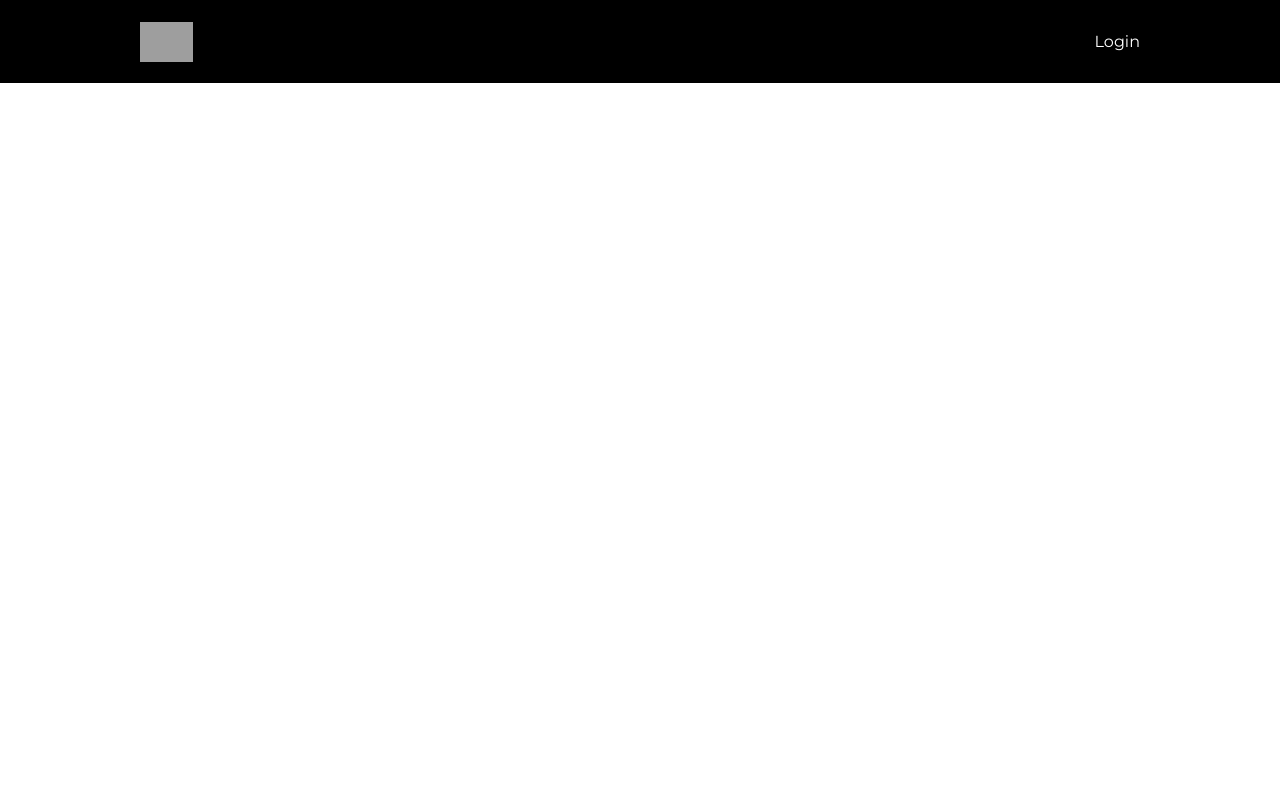
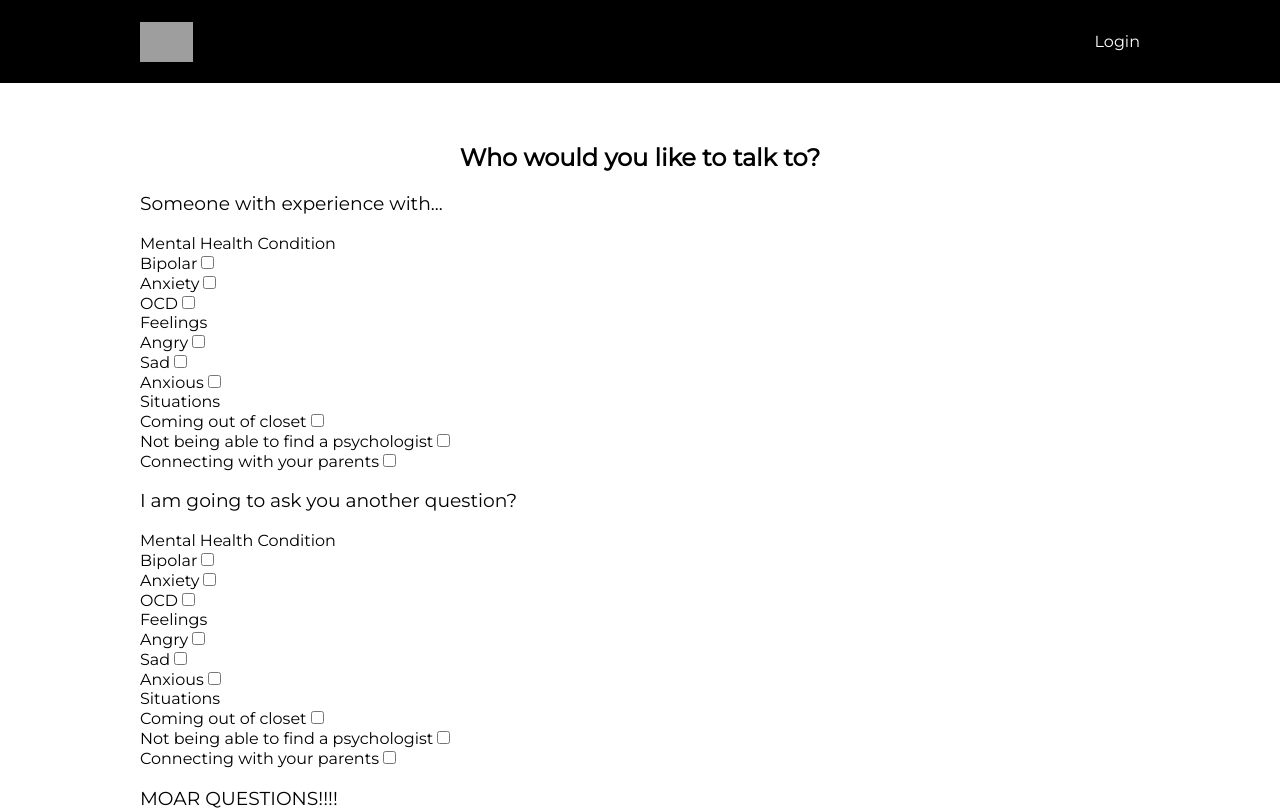
Before and after one commit to HFH-Heart-On-My-Sleeve/RealMates-UI, a React (Create React App) app: page /help-seeker in a window 1280 px wide. Shown: the top 810 px of the page. Built offline with nearby package versions, Linux system fonts and the light colour scheme; grey boxes are pictures that could not be loaded.

Commit message:
Add Helpseeker form

```diff
--- a/src/App.js
+++ b/src/App.js
@@ -6,7 +6,7 @@
 } from "react-router-dom";
 
 import SeekingHelp from './components/seeking-help';
-import { FilterGrid } from './components/filter-options';
+import HelpSeekerForm from './components/help-seeker-form';
 
 import './App.scss';
 
@@ -30,8 +30,8 @@
             <Route exact path="/">
               <SeekingHelp />
             </Route>
-            <Route path="/about">
-              <About />
+            <Route path="/help-seeker">
+              <HelpSeekerForm />
             </Route>
             <Route path="/dashboard">
               <Dashboard />
@@ -43,15 +43,6 @@
   );
 }
 
-function About() {
-  return (
-    <div>
-      <h2>About</h2>
-      <FilterGrid />
-    </div>
-  );
-}
-
 function Dashboard() {
   return (
     <div>
--- /dev/null
+++ b/src/components/form-question-layout/index.js
@@ -0,0 +1,15 @@
+import React from "react";
+import './index.scss';
+
+const FormQuestionLayout = ({ title, children }) => {
+  return (
+    <div className="form-question-layout">
+      <h3>{title}</h3>
+      <div>
+        {children}
+      </div>
+    </div>
+  )
+};
+
+export default FormQuestionLayout;
--- /dev/null
+++ b/src/components/form-question-layout/index.scss
@@ -0,0 +1,3 @@
+.form-question-layout {
+
+}
--- /dev/null
+++ b/src/components/help-seeker-form/index.js
@@ -0,0 +1,24 @@
+import React from "react";
+import FormQuestionLayout from '../form-question-layout';
+import { FilterGrid } from '../filter-options';
+
+const HelpSeekerForm = () => {
+  return (
+    <React.Fragment>
+      <h2>Who would you like to talk to?</h2>
+      <FormQuestionLayout title="Someone with experience with...">
+        <FilterGrid />
+      </FormQuestionLayout>
+
+      <FormQuestionLayout title="I am going to ask you another question?">
+        <FilterGrid />
+      </FormQuestionLayout>
+
+      <FormQuestionLayout title="MOAR QUESTIONS!!!!">
+        <FilterGrid />
+      </FormQuestionLayout>
+    </React.Fragment>
+  );
+};
+
+export default HelpSeekerForm;
```
